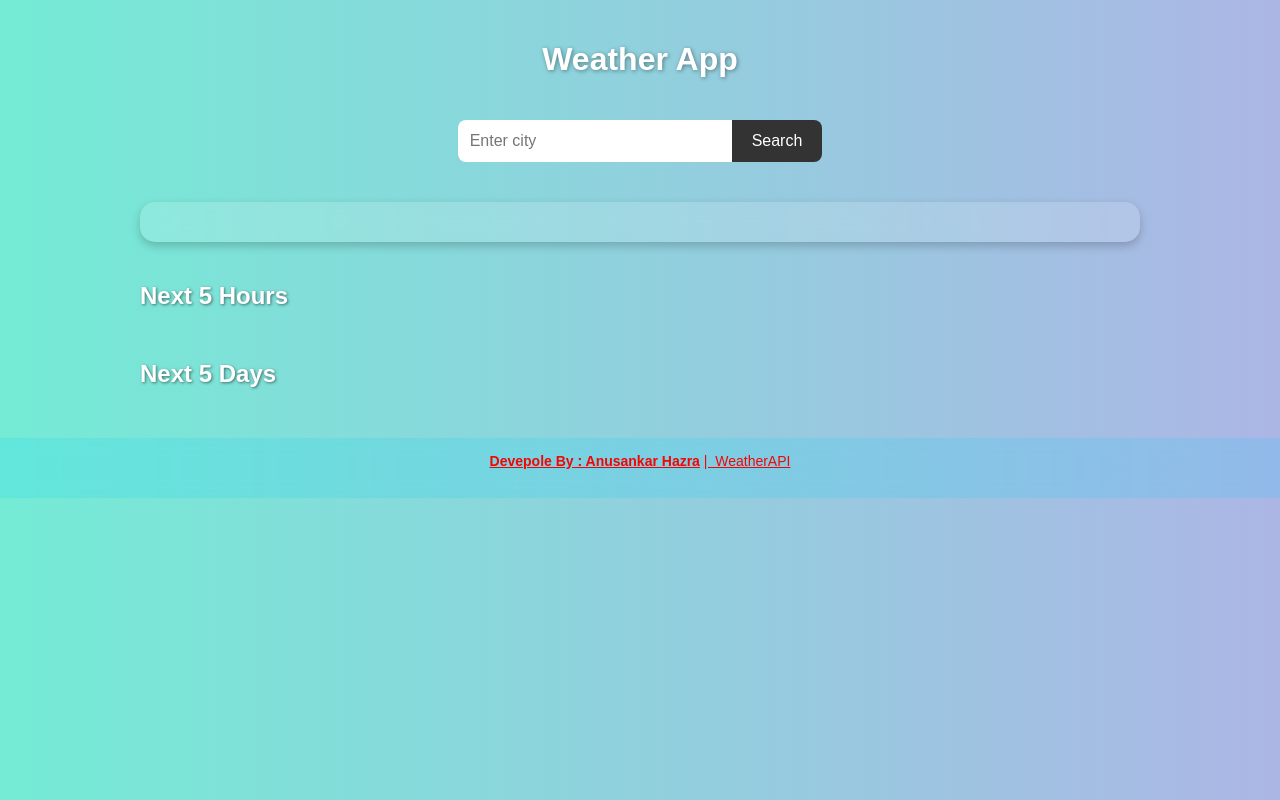
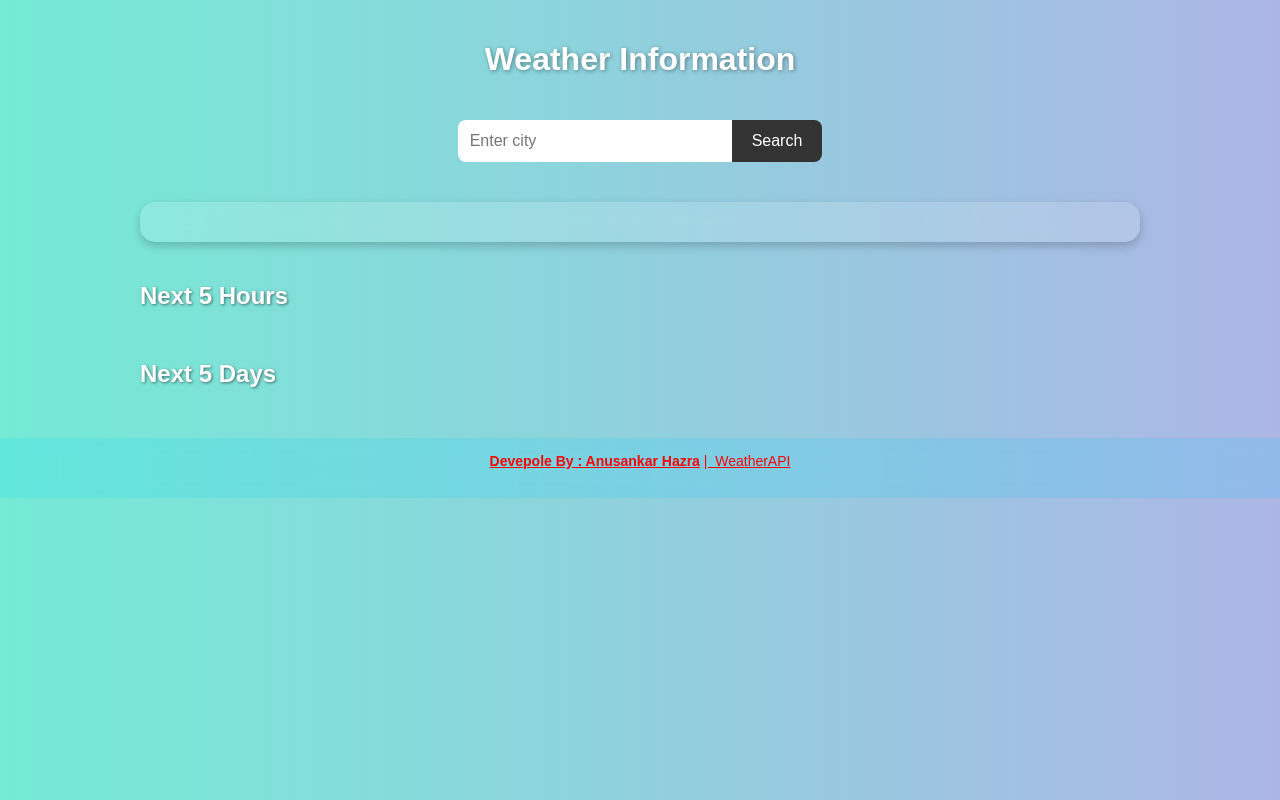
Before and after one commit to Hazra2005/Portfolio, a plain HTML site: page Weather.html in a window 1280 px wide. Drawn offline with Linux system fonts and the light colour scheme.

Commit message:
Update Weather.html

```diff
--- a/Weather.html
+++ b/Weather.html
@@ -134,7 +134,7 @@ footer a:hover {
 </head>
 <body>
   <header>
-    <h1>Weather App</h1>
+    <h1>Weather Information</h1>
   </header>
   <div id="search-box">
     <input type="text" id="city-input" placeholder="Enter city" />
```
